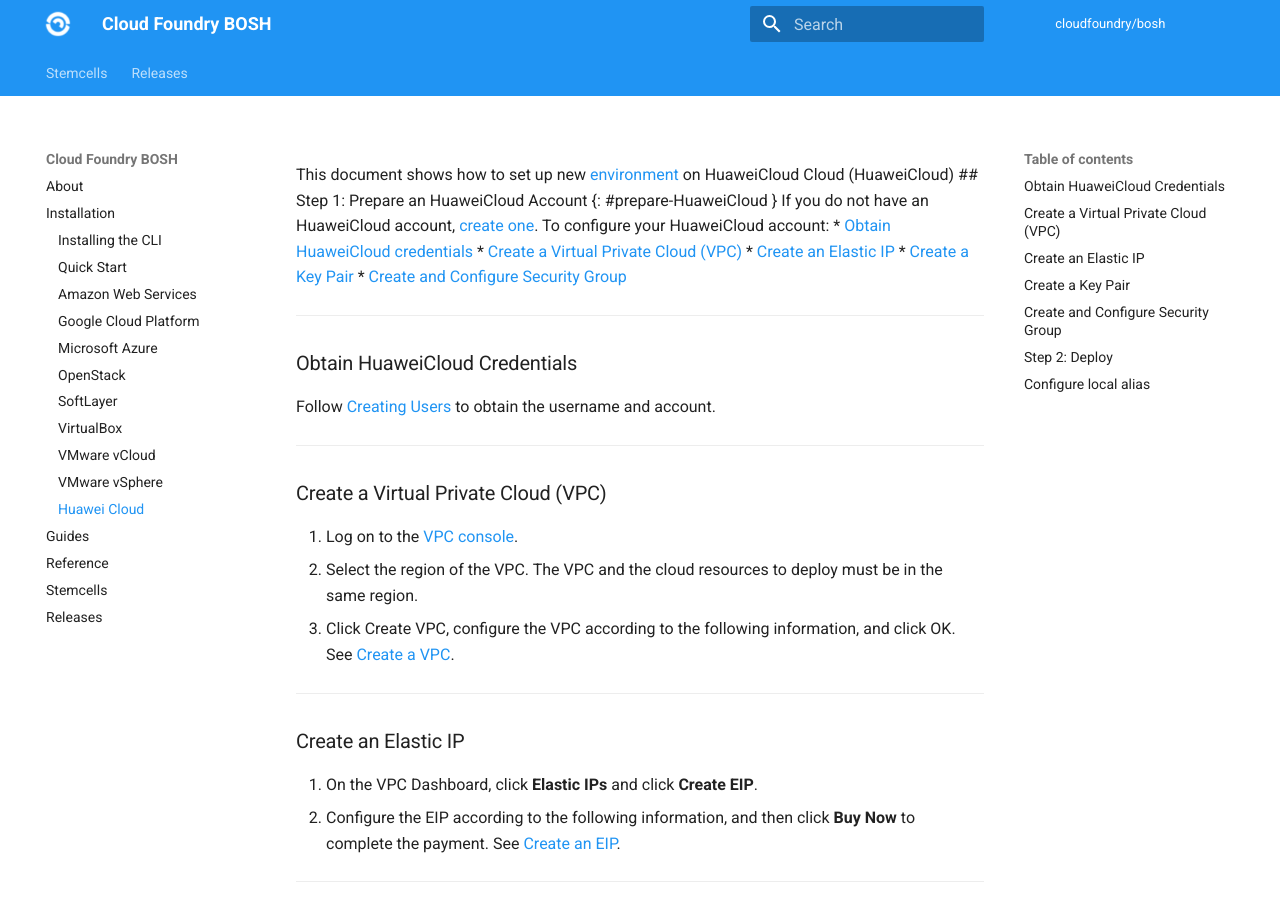
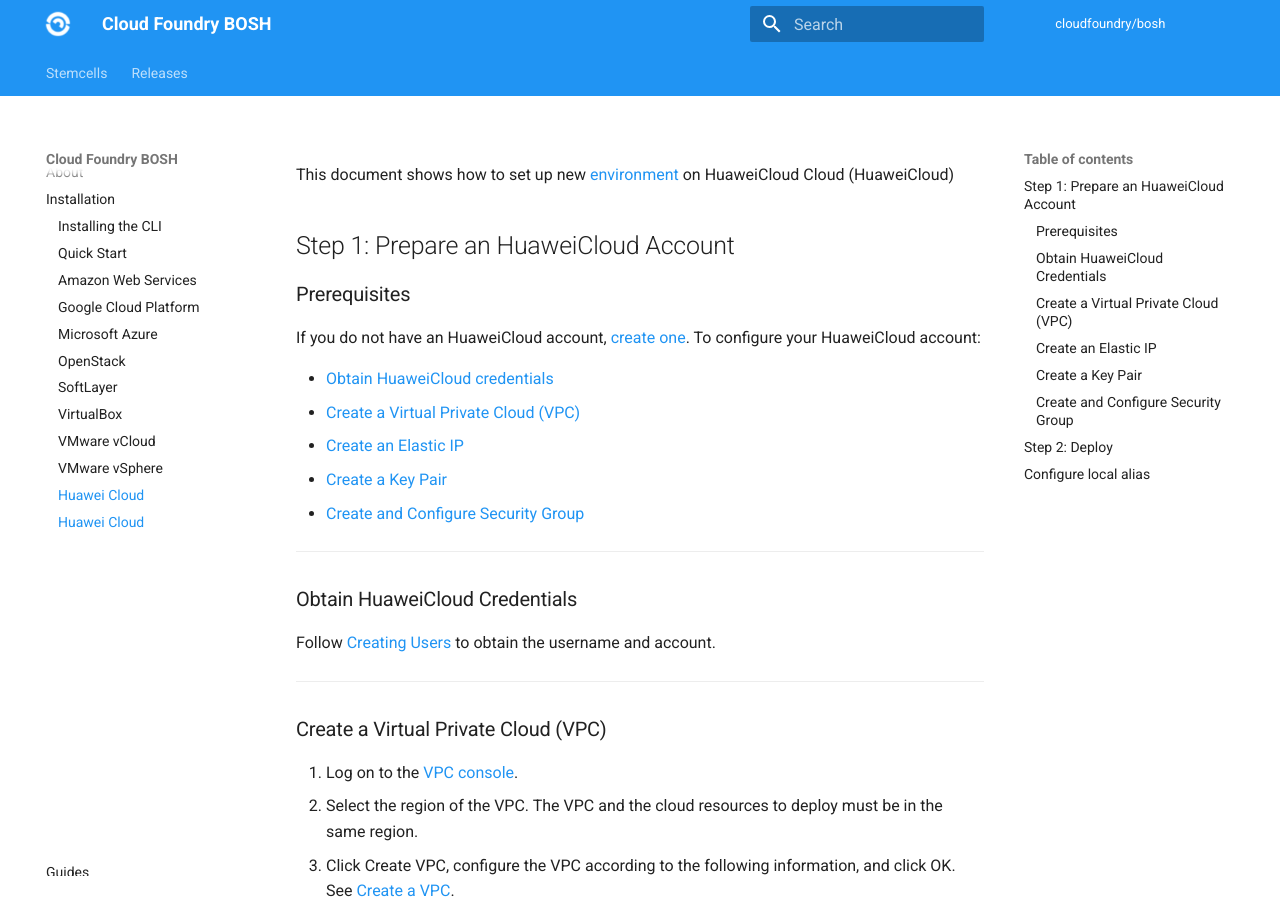
Before and after one commit to cloudfoundry/docs-bosh, an MkDocs documentation site: the page built from content/init-huaweicloud.md, in a window 1280 px wide and 900 px high. Built offline with MkDocs 1.6.1 and Material for MkDocs 9.7.7, drawn with Linux system fonts in a browser that asks for light colours; old or Windows-style settings are respelled for this version of MkDocs; part of the change alters nothing that is shown.

Commit message:
Update init-huaweicloud.md

````diff
--- a/content/init-huaweicloud.md
+++ b/content/init-huaweicloud.md
@@ -1,36 +1,51 @@
 This document shows how to set up new [environment](terminology.md#environment) on HuaweiCloud Cloud (HuaweiCloud)
- ## Step 1: Prepare an HuaweiCloud Account {: #prepare-HuaweiCloud }
+
+## Step 1: Prepare an HuaweiCloud Account {: #prepare-HuaweiCloud }
+
+### Prerequisites {: #prerequisites }
+
  If you do not have an HuaweiCloud account, [create one](https://reg.huaweicloud.com/registerui/public/custom/register.html?locale=zh-cn#/register).
  To configure your HuaweiCloud account:
- * [Obtain HuaweiCloud credentials](#credentials)
-* [Create a Virtual Private Cloud (VPC)](#create-vpc)
-* [Create an Elastic IP](#create-eip)
-* [Create a Key Pair](#create-key-pair)
-* [Create and Configure Security Group](#create-security)
- ---
+
+  * [Obtain HuaweiCloud credentials](#credentials)
+  * [Create a Virtual Private Cloud (VPC)](#create-vpc)
+  * [Create an Elastic IP](#create-eip)
+  * [Create a Key Pair](#create-key-pair)
+  * [Create and Configure Security Group](#create-security)
+
+---
 ### Obtain HuaweiCloud Credentials {: #credentials }
+
  Follow [Creating Users](https://console.huaweicloud.com/iam/#/myCredential) to obtain the username and account.
- ---
+
+---
 ### Create a Virtual Private Cloud (VPC) {: #create-vpc }
+
  1. Log on to the [VPC console](https://console.huaweicloud.com/vpc).
  1. Select the region of the VPC. The VPC and the cloud resources to deploy must be in the same region.
  1. Click Create VPC, configure the VPC according to the following information, and click OK.
  See [Create a VPC](https://console.huaweicloud.com/vpc/?region=cn-north-1&locale=en-us#/vpc/createVpc).
- ---
+
+---
 ### Create an Elastic IP {: #create-eip }
+
  1. On the VPC Dashboard, click **Elastic IPs** and click **Create EIP**.
  1. Configure the EIP according to the following information, and then click **Buy Now** to complete the payment.
  See [Create an EIP](https://www.huaweicloud.com/en-us/product/eip.html).
- ---
+
+---
 ### Create a Key Pair {: #create-key-pair }
+
  1. Log on to the [ECS console](https://auth.huaweicloud.com/authui/login.action?locale=en-us#/login).
  1. On the ECS Dashboard, In the left-side navigation pane, choose **Key Pairs**.
  1. On the Key Pairs page, click **Create Key Pair**.
  1. On the Create Key Pair page, enter a name for the key pair, and click **OK**.
  1. Save private key to `~/Downloads/bosh.pem`.
  See [Create an SSH key pair](https://support.huaweicloud.com/en-us/dew_faq/dew_01_0063.html)
- ---
+
+---
 ### Create and Configure Security Group {: #create-security }
+
  Log on to the  VPC console.
 In the left-side navigation pane, select Network > > Virtual Private Cloud > > Security group.
  1. On the VPC Dashboard, select **Security group**.
@@ -57,10 +72,12 @@ In the left-side navigation pane, select Network > > Virtual Private Cloud > > S
        <tr><td>All TCP</td><td>0 - 65535</td><td>ID of this security group</td><td>Management and data access</td></tr>
       <tr><td>All UDP</td><td>0 - 65535</td><td>ID of this security group</td><td>Management and data access</td></tr>
     </table>
- See [Creating a Security Group](https://www.alibabacloud.com/help/doc-detail/25468.htm)
- See [Add security group rules](https://www.alibabacloud.com/help/doc-detail/25471.htm)
- ---
+ See [Creating a Security Group](https://support.huaweicloud.com/usermanual-vpc/zh-cn_topic_0013748715.html)
+ See [Add security group rules](https://support.huaweicloud.com/usermanual-vpc/zh-cn_topic_0030969470.html)
+
+---
 ## Step 2: Deploy {: #deploy }
+
  1. Install [CLI v2](cli-v2.md).
  1. Use `bosh create-env` command to deploy the Director.
      ```shell
````
